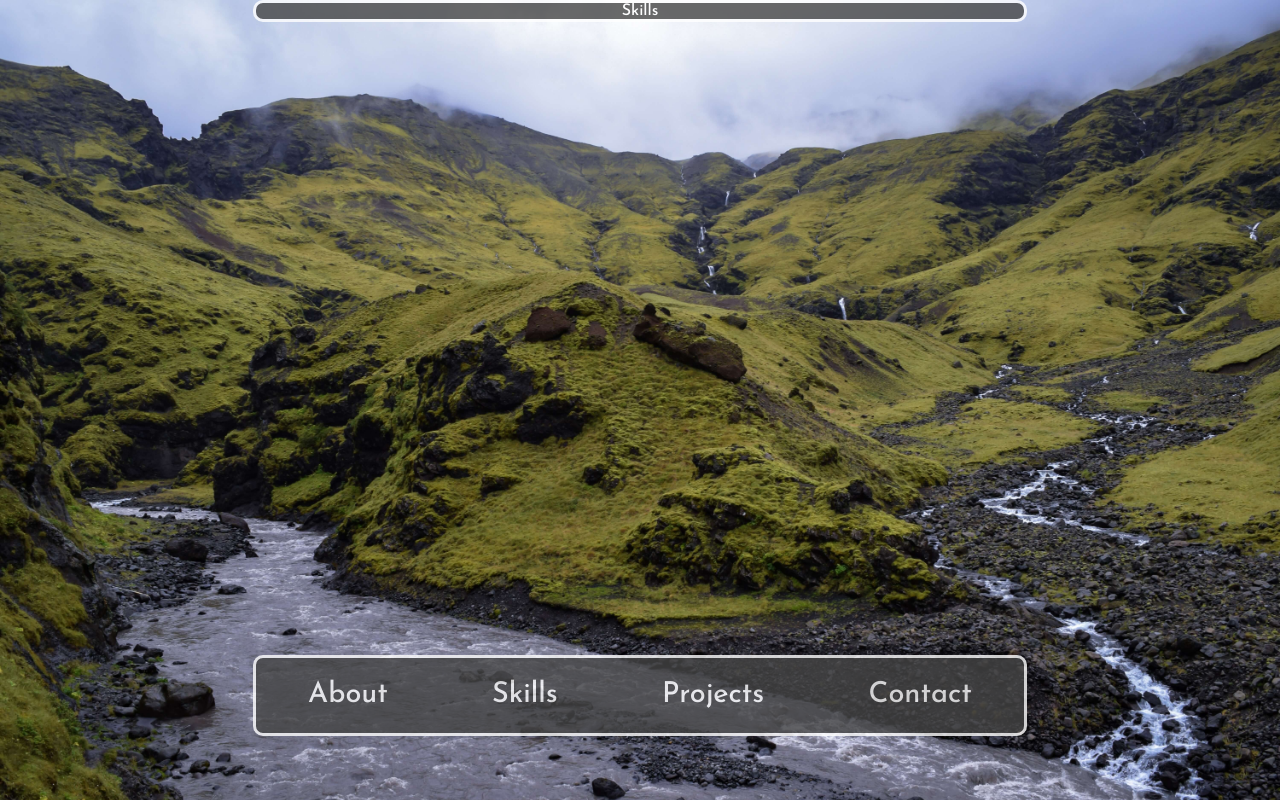
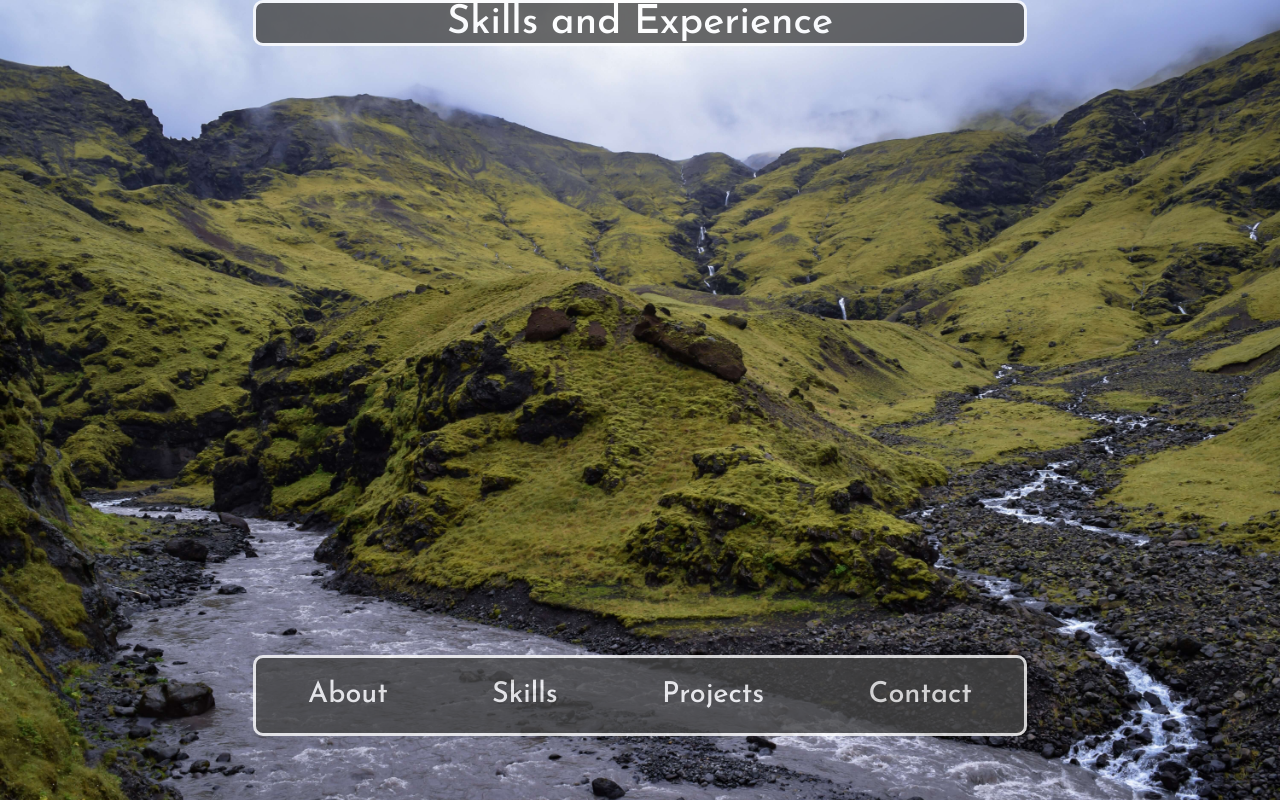
Before and after one commit to tsbarrett89/tb-portfolio, a React (Create React App) app: page /skills in a window 1280 px wide. Built offline with nearby package versions, Linux system fonts and the light colour scheme; the HTML template or start-up script is replaced by a standard one.

Commit message:
ColumnsContainer and Column styled.divs created

```diff
--- a/src/components/SkillsPage.js
+++ b/src/components/SkillsPage.js
@@ -6,7 +6,7 @@ const SkillsPage = () => {
 
     return (
         <SkillsContainer>
-            <p>Skills</p>
+            <h2>Skills and Experience</h2>
         </SkillsContainer>
     )
 }
--- a/src/style/skillsPage-styles.js
+++ b/src/style/skillsPage-styles.js
@@ -10,4 +10,20 @@ export const SkillsContainer = styled.div `
     flex-direction: column;
     align-items: center;
     color: white;
+
+    h2 {
+        font-size: 2.5rem;
+    }
 `
+
+export const ColumnsContainer = styled.div `
+    width: 100%;
+    display: flex;
+    justify-content: space-around;
+`
+
+export const Column = styled.div `
+    width: 22%;
+    display: flex;
+    flex-direction: column;
+`
```
